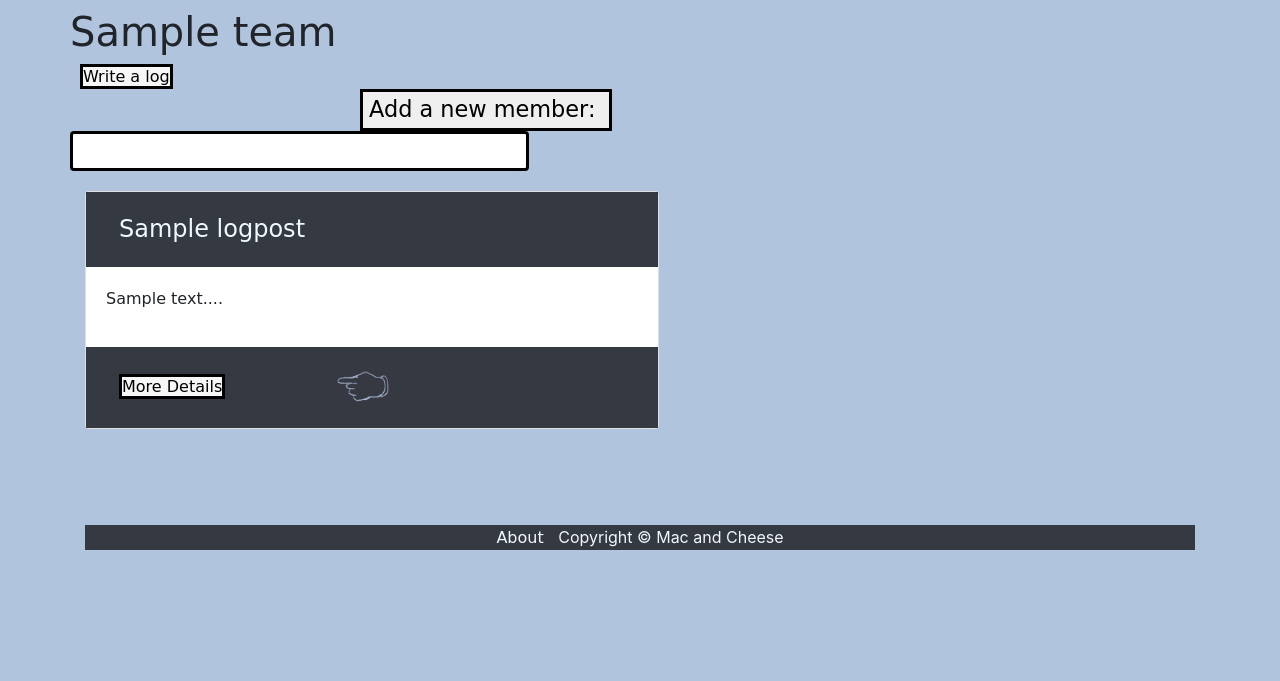
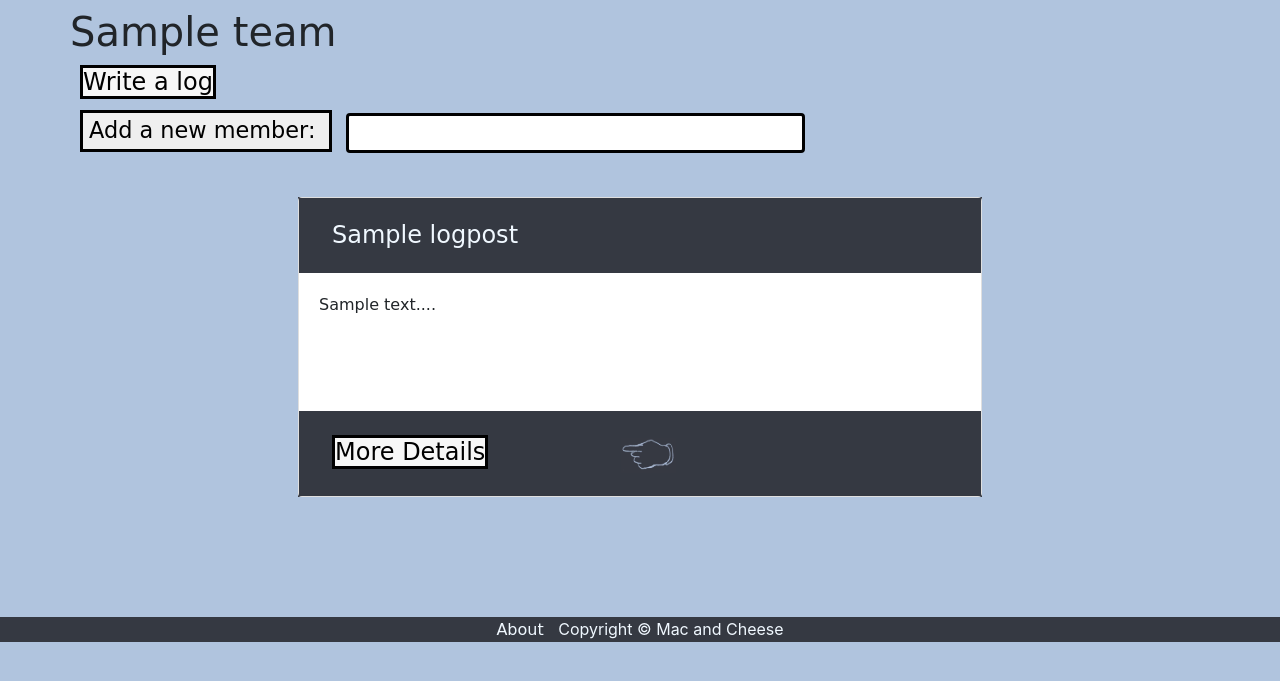
Before and after one commit to GreedSqualo/diawe_project, a Django app: a page that uses templates/diawe/article.html in a window 1280 px wide. Shown: the part 83-764 px from the top of the page. Run offline with Django 3.2, Linux system fonts and the light colour scheme; tables that the repository leaves empty hold one stand-in row (values such as "Sample post"); some libraries are stand-ins or nearby versions.

Commit message:
change the layout of article

```diff
--- a/static/css/article.css
+++ b/static/css/article.css
@@ -6,9 +6,10 @@ a.article:link, a.article:visited {
     border-style:solid;
     border-width:medium;
     border-color:#000000;
+    margin-top: 10px;
     margin-left: 10px;
     font-family:"Comic Sans MS", cursive, sans-serif;
-    font-size:1em;
+    font-size:1.5em;
     background-color:#f7f7f7;
     text-decoration:none;
     text-align:center;
@@ -19,7 +20,7 @@ a.article:hover,a.article:active {
     border-style:solid;
     border-color:#000000;
     font-family:"Comic Sans MS", cursive, sans-serif;
-    font-size:1em;
+    font-size:1.5em;
     text-decoration:none;
 }
 
@@ -68,7 +69,19 @@ input[type=submit] {
     border-style:solid;
     border-width:medium;
     border-color:#000000;
-    margin-left: 40%;
+    margin-left: 10px;
     margin-right: 10px;
+    margin-top: 10px;
     font-size:1.4em;
 }
+
+div.test {
+    width: 100%;
+}
+
+div.article {
+    width: 60%;
+    height: 300px;
+    background-color: #353942;
+    margin: auto;
+}
--- a/templates/diawe/article.html
+++ b/templates/diawe/article.html
@@ -15,7 +15,7 @@
     <div class="row mt-2">
 
         {% if team %}
-            <div>
+            <div class="test">
                 <h1 class="name1">{{ team.nameTeam }}</h1>
                 <a class="article" href="/diawe/article/{{ team.slug }}/create/">Write a log</a>
                 <form id="login_form" method="post">
@@ -23,10 +23,12 @@
                     <input type="submit" value="Add a new member: " />
                     <input type="text" name="username" value="" size="50" />
                 </form>
-            <div>
+            </div>
+            <div class="test">
             {% for article in articles %}
+                <br />
                 <!-- 文章内容 -->
-                <div class="col-10 mb-4">
+                <div class="article">
                 <!-- 卡片容器 -->
                     <div class="card h-100" style="border-style:solid;">
                         <!-- 标题 -->
@@ -42,8 +44,11 @@
                         </div>
                     </div>
                 </div>
+                <br /><br />
             {% endfor %}
+            </div>
         {% else %}
+            <h4>No article in this team now!</h4>
         {% endif %}
     </div>
 </div>
```
